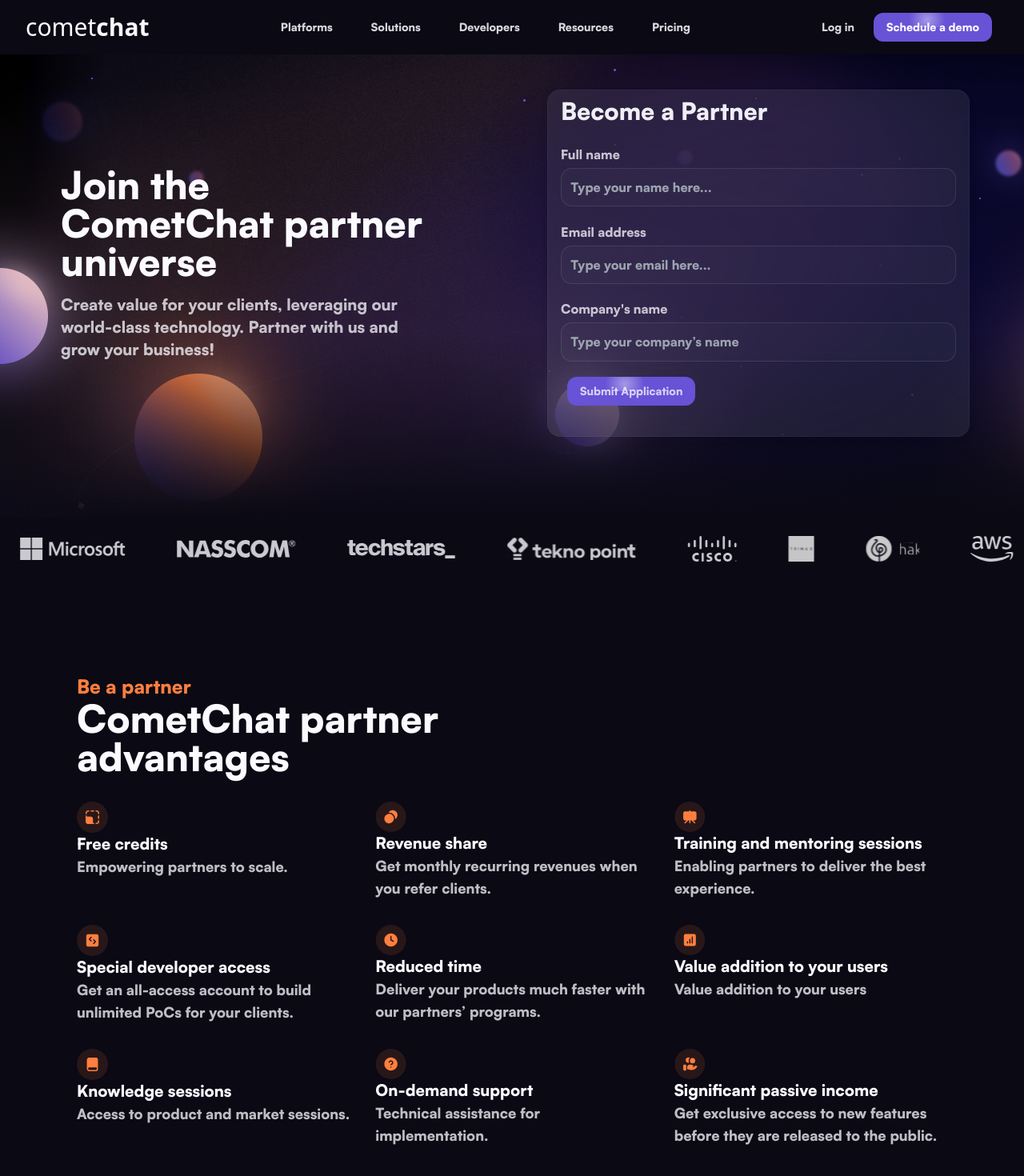
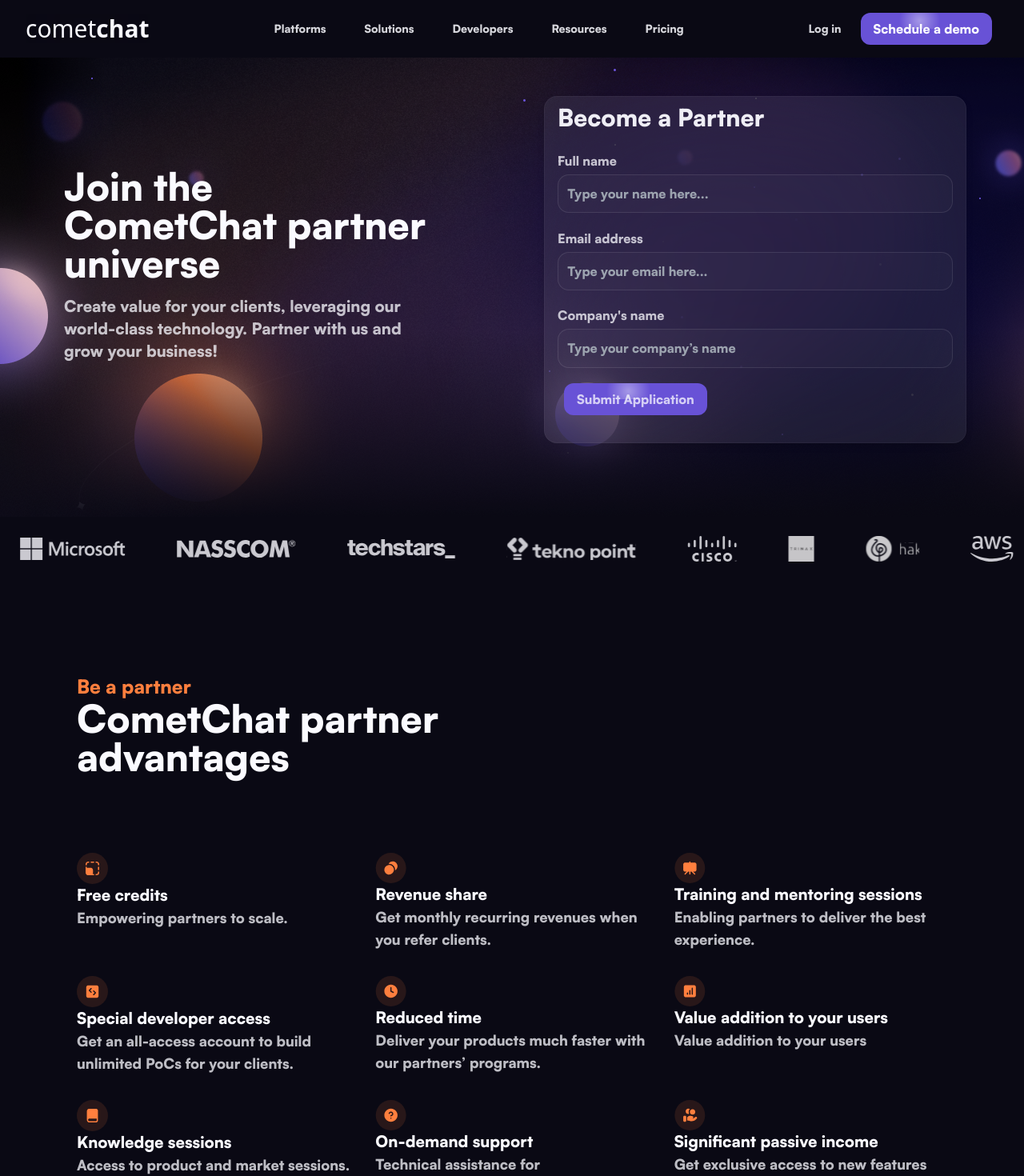
Before and after one commit to Fuzail22/ComechatBusiness, a SvelteKit app: page / in a window 1280 px wide. Shown: the top 1470 px of the page at 80% size. Built offline with nearby package versions, Linux system fonts and the light colour scheme; a web font is replaced by a local one.

Commit message:
MinorModificationOnSpacing

```diff
--- a/src/components/FAQ.svelte
+++ b/src/components/FAQ.svelte
@@ -40,7 +40,7 @@
 		descriptionColor="--textc4"
 		centerText={true}
 	/>
-	<div class="flex flex-col gap-4 mt-8">
+	<div class="flex flex-col gap-4">
 		{#each faqs as faq, index (index)}
 			<button
 				class="relative sm:w-[638px] md:w-[751px] text-start text-lg font-medium md:text-[22px] bg-cardbgc1 p-4 md:p-6 rounded-[20px] border border-cardborderc1 backdrop-blur-xl"
--- a/src/components/Footer.svelte
+++ b/src/components/Footer.svelte
@@ -123,9 +123,9 @@
 	});
 </script>
 
-<div class="py-12 px-12 lg:px-24 mt-14">
+<div class="py-12 px-12 lg:px-24 mt-8">
 	<Brand />
-
+	<br /><br />
 	<Navigation breakpoint={1024} />
 	<div
 		class="faded-line my-4 w-full"
--- a/src/components/GridCards.svelte
+++ b/src/components/GridCards.svelte
@@ -9,8 +9,10 @@
 		<div class="flex flex-col w-auto xxl:w-[400px]">
 			<!-- <embed type="image/svg+xml" src="/{item.title}.svg" /> -->
 			<img src="/{item.title}.svg" alt={item.title} width={39} height={38} />
-			<div class="text-xl" style="color:var({titleColor},white)">{item.title}</div>
-			<div class="text-lg" style="color:var({descriptionColor},white)">
+			<div class="text-lg md:text-xl font-semibold" style="color:var({titleColor},white)">
+				{item.title}
+			</div>
+			<div class="text-base md:text-lg font-medium" style="color:var({descriptionColor},white)">
 				{item.description}
 			</div>
 		</div>
--- a/src/components/Hero.svelte
+++ b/src/components/Hero.svelte
@@ -5,8 +5,10 @@
 
 <div class="flex flex-col md:flex-row items-center justify-center">
 	<div class="max-w-[480px] min-h-[200px] mx-auto my-4">
-		<h2 class="text-textc1 text-5xl p-2">Join the CometChat partner universe</h2>
-		<p class="text-textc1-75 text-xl p-2">
+		<h2 class="text-textc1 text-3xl sm:text-5xl font-semibold p-2">
+			Join the CometChat partner universe
+		</h2>
+		<p class="text-textc1-75 text-lg sm:text-xl p-2">
 			Create value for your clients, leveraging our world-class technology. Partner with us and grow
 			your business!
 		</p>
--- a/src/components/Navigation.svelte
+++ b/src/components/Navigation.svelte
@@ -165,7 +165,7 @@
 			{/if}
 		</div>
 	{/each}
-	<div>
+	<div class="flex flex-col gap-4">
 		{#each items2 as item, index (index)}
 			<div id={item.heading}>
 				{#if isLesserThanMdBreakpoint}<button
--- a/src/components/PartnerForm.svelte
+++ b/src/components/PartnerForm.svelte
@@ -3,7 +3,7 @@
 </script>
 
 <div
-	class="w-5/6 md:w-[528px] min-h-[434px] rounded-2xl mx-auto my-8 px-4 py-2 text-textc1-75"
+	class="w-11/12 md:w-[528px] min-h-[434px] rounded-2xl mx-auto mt-2 mb-5 md:mt-8 px-4 py-2 text-textc1-75"
 	style="background-color: rgba(250, 250, 255, 0.08);border: 1px solid rgba(250, 250, 255, 0.04);
 backdrop-filter: blur(100px);box-shadow: 0 4px 8px rgba(0, 0, 0, 0.1);"
 >
--- a/src/components/PartnerSection.svelte
+++ b/src/components/PartnerSection.svelte
@@ -49,9 +49,5 @@
 		titleColor="--textc2"
 		descriptionColor="--textc1"
 	/>
-	<!-- <div class="w-80">
-		<div class="text-xl text-[#FF7F3E]">Be a partner</div>
-		<div class="text-textc1 text-3xl sm:text-4xl">CometChat partner advantages</div>
-	</div> -->
 	<GridCards items={partnerAdvantages} titleColor="--textc1" descriptionColor="--textc1-75" />
 </div>
--- a/src/components/TitleCard.svelte
+++ b/src/components/TitleCard.svelte
@@ -27,7 +27,10 @@
 	// });
 </script>
 
-<div style="text-align:{centerText ? 'center' : 'left'};" class="sm:w-[500px] font-semibold">
+<div
+	class="sm:w-[500px] font-semibold mb-12 md:mb-24"
+	style="text-align:{centerText ? 'center' : 'left'};"
+>
 	<div class="text-2xl" style="color:var({titleColor},white);">
 		{title}
 	</div>
--- a/src/elements/Brand.svelte
+++ b/src/elements/Brand.svelte
@@ -1,3 +1,3 @@
-<a href="#" class="text-textc1 font-sans font-light text-3xl"
+<a href="#" class="text-textc1 font-sans font-light text-3xl backdrop-blur-3xl"
 	>comet<span class="font-semibold">chat</span></a
 >
--- a/src/elements/Button.svelte
+++ b/src/elements/Button.svelte
@@ -3,7 +3,7 @@
 </script>
 
 <button
-	class="relative backdrop-blur-lg hover:bg-textc1-50 hover:shadow-lg rounded-xl font-semibold text-sm py-0.5 px-2 md:py-2 md:px-4 mx-2"
+	class="relative backdrop-blur-lg hover:bg-textc1-50 hover:shadow-lg rounded-xl font-semibold text-base py-0.5 px-2 md:py-2 md:px-4 mx-2"
 	style="background-color:rgba(250, 250, 255, 0.08);color:rgba(250, 250, 255, 1)border:1px solid rgba(250, 250, 255, 0.1)"
 	>{text}</button
 >
--- a/src/elements/SpecialButton.svelte
+++ b/src/elements/SpecialButton.svelte
@@ -4,7 +4,7 @@
 </script>
 
 <button
-	class="relative bg-buttonc1 hover:bg-buttonc1-75 hover:shadow-lg rounded-xl font-semibold text-sm px-2 py-2 md:px-4 mx-2 {classList}"
+	class="relative bg-buttonc1 hover:bg-buttonc1-75 hover:shadow-lg rounded-xl font-semibold text-base px-2 py-2 md:px-4 mx-2 {classList}"
 	>{text}</button
 >
 
--- a/src/routes/+page.svelte
+++ b/src/routes/+page.svelte
@@ -1,7 +1,6 @@
 <script>
 	import Header from '../components/Header.svelte';
 	import Hero from '../components/Hero.svelte';
-	import SectionWrapper from '../components/SectionWrapper.svelte';
 	import CustomersSlide from '../components/CustomersSlide.svelte';
 	import PartnerSection from '../components/PartnerSection.svelte';
 	import Programs from '../components/Programs.svelte';
@@ -12,19 +11,19 @@
 	import FixedWidthProvider from '../components/FixedWidthProvider.svelte';
 </script>
 
-<main class="flex flex-col">
+<main class="flex flex-col font-semibold">
 	<Header />
 	<FixedWidthProvider
-		classList="bg-bgc2"
+		classList="bg-bgc2 p-2"
 		addBefore={true}
 		imageName="HeroBg.png"
 		sectionHeight="646px"
 	>
-		<!-- <SectionWrapper> -->
 		<Hero />
-		<!-- </SectionWrapper> -->
 	</FixedWidthProvider>
-	<CustomersSlide />
+	<FixedWidthProvider classList="bg-bgc2">
+		<CustomersSlide /></FixedWidthProvider
+	>
 	<FixedWidthProvider classList="bg-bgc2">
 		<PartnerSection />
 	</FixedWidthProvider>
@@ -38,10 +37,8 @@
 		sectionHeight="735px"
 		bgSize="contain"
 	>
-		<!-- <SectionWrapper imageName="Pre-footer.png" sectionHeight="735px" bgSize="contain"> -->
 		<PreFooter />
 		<Footer />
 		<SecondaryLinks />
-		<!-- </SectionWrapper> -->
 	</FixedWidthProvider>
 </main>
```
